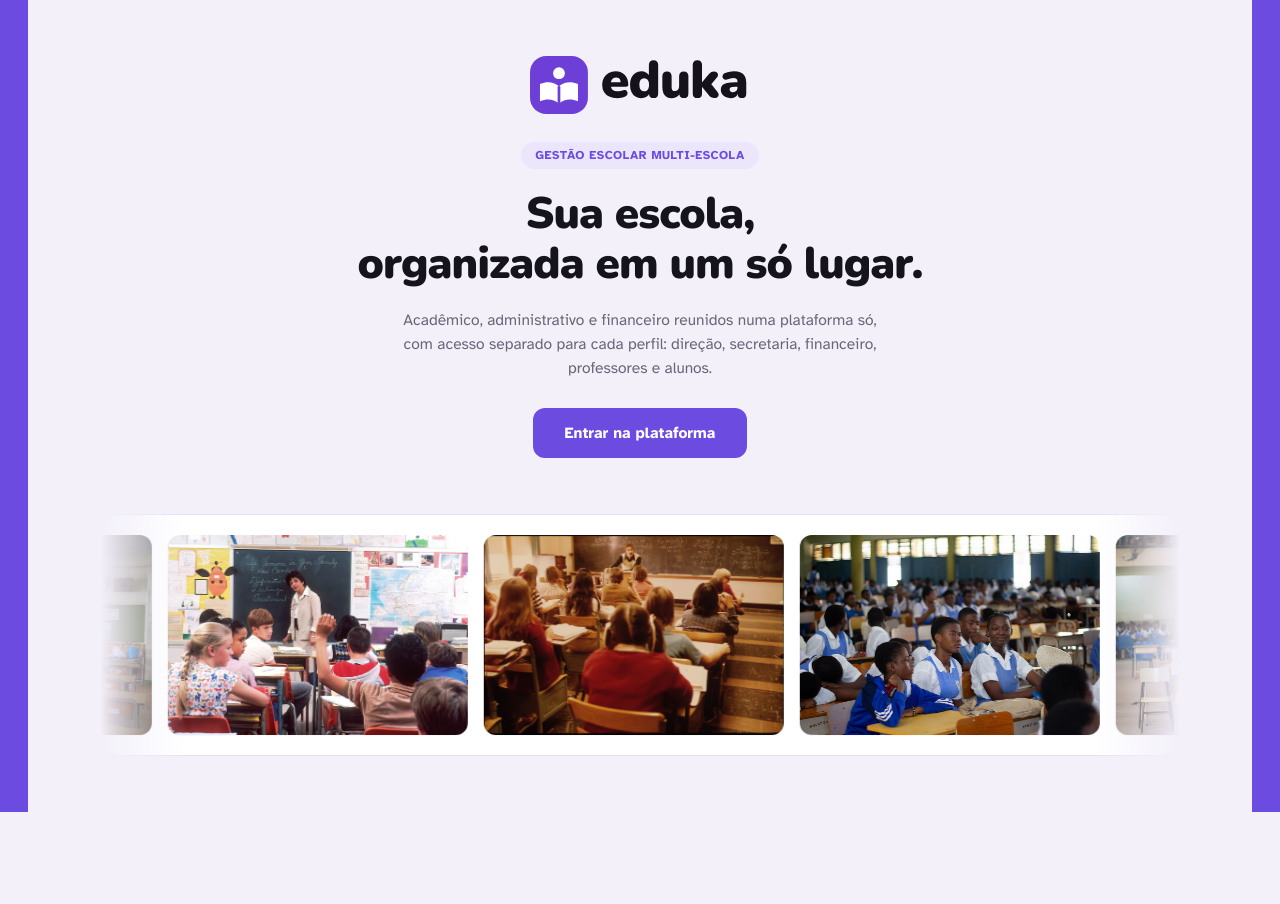
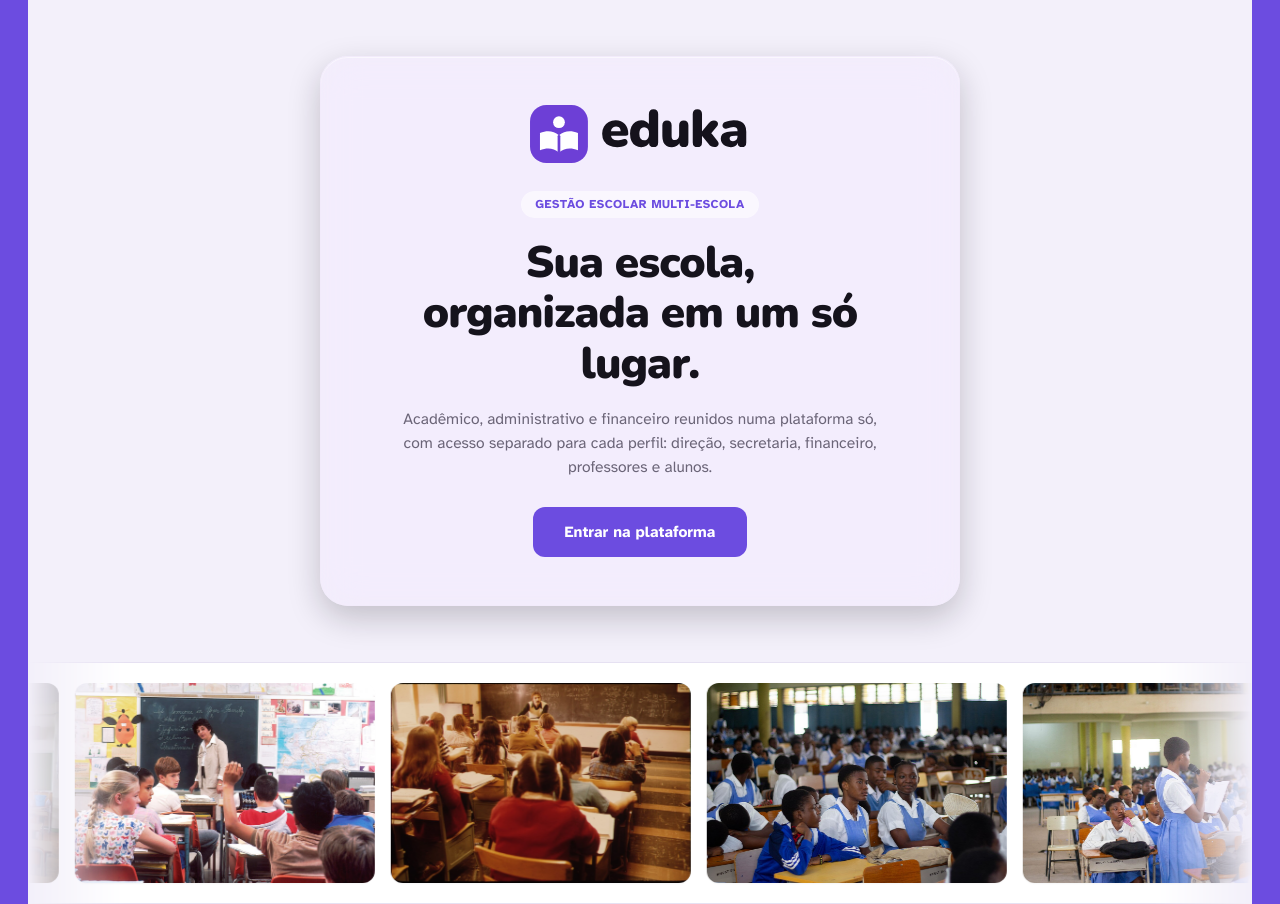
Before and after one commit to ICEI-PUC-Minas-PMGES-TI/pmg-es-2026-2-ti3-9577100-eduka, a React (Vite) app in the folder Codigo/frontend/: page / in a window 1280 px wide. Before the commit the page ends 812 px from the top, so only its background shows below. Built offline with nearby package versions, Linux system fonts and the light colour scheme; no server answers.

Commit message:
style(frontend): ajusta carrossel e envolve o hero num card liquid glass
- carrossel cobre a largura toda e nao pausa mais no hover
- logo, titulo, texto e CTA passam a ficar dentro de um card liquid glass (f2ebfb)

```diff
--- a/Codigo/frontend/src/pages/Home/Home.module.css
+++ b/Codigo/frontend/src/pages/Home/Home.module.css
@@ -22,10 +22,23 @@
 
 .hero {
   display: flex;
+  justify-content: center;
+  padding: 56px 24px;
+}
+
+.glassCard {
+  display: flex;
   flex-direction: column;
   align-items: center;
   text-align: center;
-  padding: 56px 24px;
+  max-width: 640px;
+  padding: 48px 44px;
+  border-radius: 28px;
+  background-color: rgba(242, 235, 251, 0.55);
+  border: 1px solid rgba(242, 235, 251, 0.7);
+  box-shadow: var(--shadow-lg), inset 0 1px 0 rgba(255, 255, 255, 0.5);
+  backdrop-filter: blur(20px) saturate(180%);
+  -webkit-backdrop-filter: blur(20px) saturate(180%);
   animation: var(--animacao-entrar);
 }
 
@@ -38,7 +51,7 @@
   margin-top: 28px;
   padding: 5px 14px;
   border-radius: var(--radius-pill);
-  background-color: var(--color-primary-soft);
+  background-color: rgba(255, 255, 255, 0.6);
   color: var(--color-primary);
   font-size: 12px;
   font-weight: 700;
@@ -90,12 +103,11 @@
    ========================================================================== */
 
 .carouselPanel {
-  margin: 0 auto 56px;
-  width: min(100% - 48px, 1080px);
-  padding: 20px;
-  border-radius: var(--radius-lg);
+  width: 100%;
+  padding: 20px 0;
   background-color: var(--color-surface);
-  border: 1px solid var(--color-border);
+  border-top: 1px solid var(--color-border);
+  border-bottom: 1px solid var(--color-border);
   overflow: hidden;
   /* Esmaece as bordas da faixa em vez de cortar as fotos de forma seca. */
   mask-image: linear-gradient(90deg, transparent, #000 8%, #000 92%, transparent);
@@ -107,10 +119,6 @@
   gap: 16px;
   width: max-content;
   animation: rolarCarrossel 32s linear infinite;
-}
-
-.carouselPanel:hover .carouselTrack {
-  animation-play-state: paused;
 }
 
 @keyframes rolarCarrossel {
@@ -147,6 +155,11 @@
     padding: 0 14px;
   }
 
+  .glassCard {
+    padding: 32px 24px;
+    border-radius: 22px;
+  }
+
   .heroLogo {
     width: 160px;
   }
--- a/Codigo/frontend/src/pages/Home/Home.tsx
+++ b/Codigo/frontend/src/pages/Home/Home.tsx
@@ -27,6 +27,7 @@ export function Home() {
     <main className={styles.page}>
       <div className={styles.content}>
         <section className={styles.hero}>
+          <div className={styles.glassCard}>
             <img src={logoEduka} alt="eduka" className={styles.heroLogo} />
             <span className={styles.tag}>Gestão escolar multi-escola</span>
             <h1 className={styles.title}>
@@ -41,6 +42,7 @@ export function Home() {
             <Link to={paths.login} className={styles.ctaBtn}>
               Entrar na plataforma
             </Link>
+          </div>
         </section>
 
         <section className={styles.carouselPanel} aria-hidden="true">
```
Lines whose indentation alone changed are shown as unchanged.
